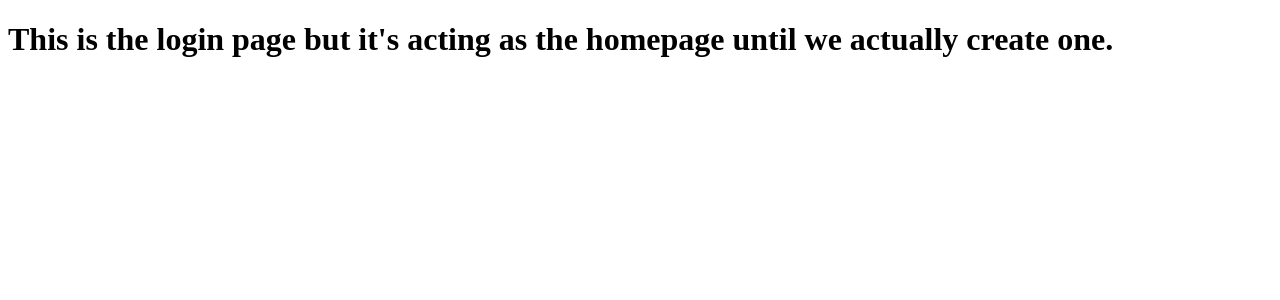
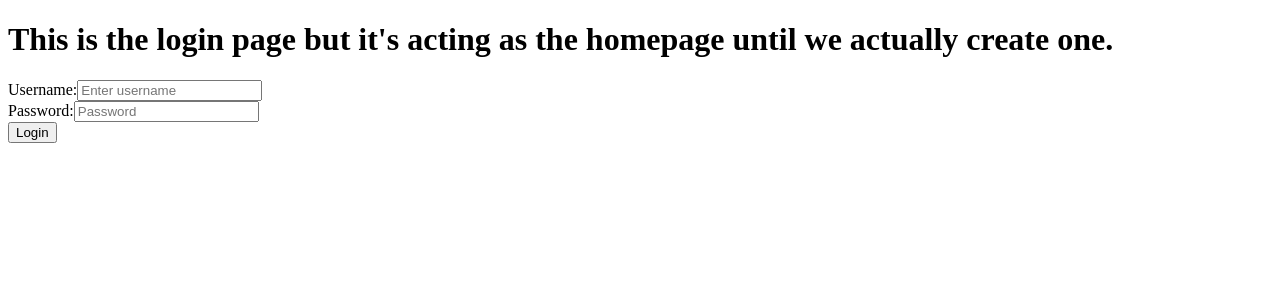
Before and after one commit to SheCodesAus/debug-a-lotl-frontend, a React (Vite) app: page / in a window 1280 px wide. Shown: the top 300 px of the page. Built offline with nearby package versions, Linux system fonts and the light colour scheme.

Commit message:
adding the form to the login page

```diff
--- a/src/pages/LoginPage.jsx
+++ b/src/pages/LoginPage.jsx
@@ -1,9 +1,14 @@
+import LoginForm from "../components/LoginForm";
+
 function LoginPage() {
   return (
-    <h1>
-      This is the login page but it's acting as the homepage until we actually
-      create one.
-    </h1>
+    <>
+      <h1>
+        This is the login page but it's acting as the homepage until we actually
+        create one.
+      </h1>
+      <LoginForm />
+    </>
   );
 }
 
```
